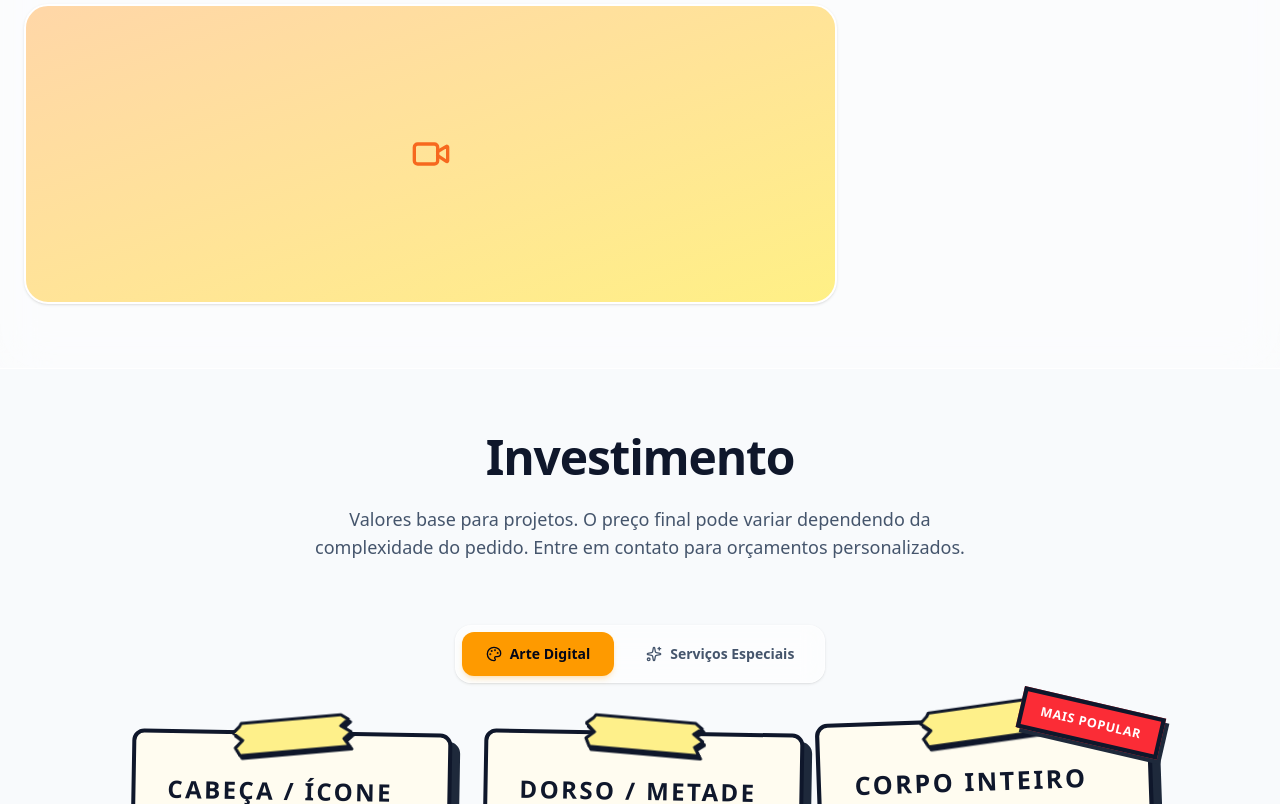
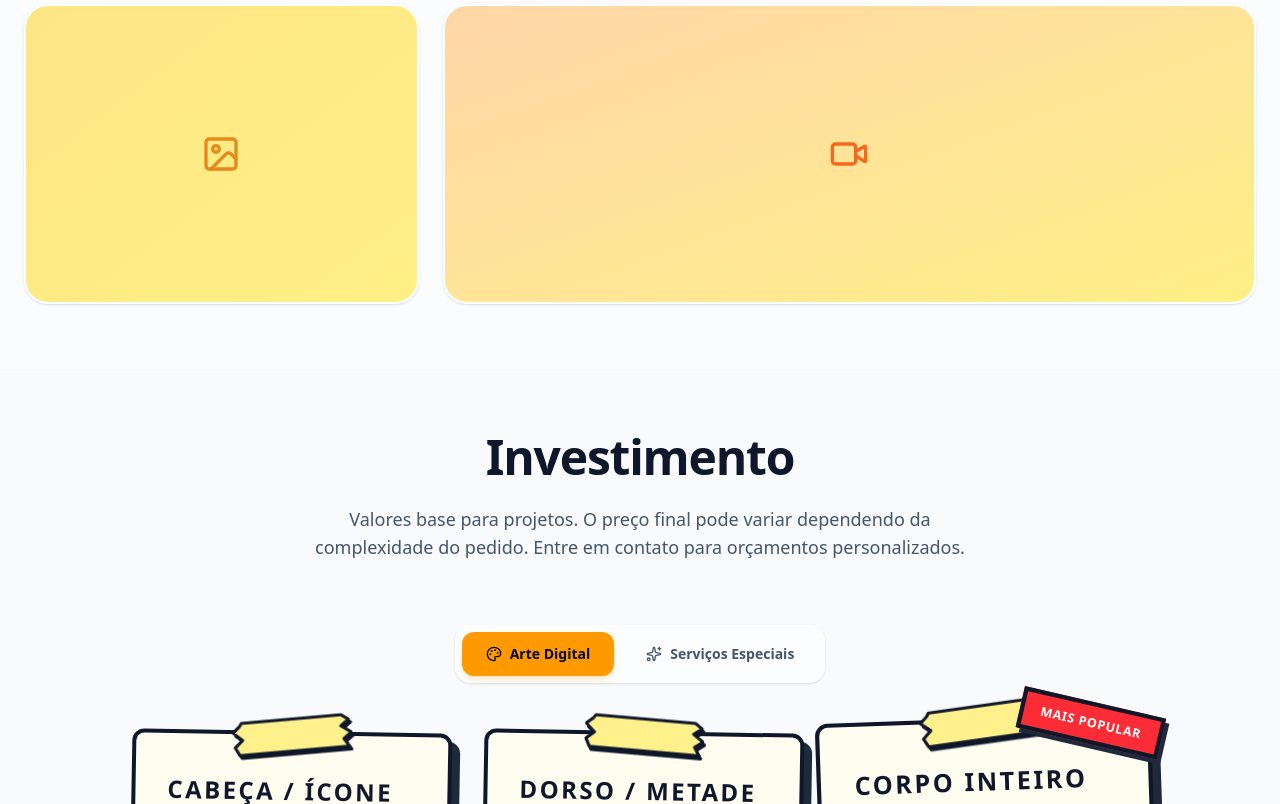
Before and after one commit to DiogoAlbq/PortfolioMaka, a React (Vite) app: page / in a window 1280 px wide. Shown: the part 1520-2324 px from the top of the page. Built offline with nearby package versions, Linux system fonts and the light colour scheme.

Commit message:
Update via Manager v5.0 — 2026-06-20 16:13

```diff
--- a/src/data.tsx
+++ b/src/data.tsx
@@ -226,6 +226,8 @@ export const artItems: PortfolioItem[] = [
   { type: 'image', color: 'from-amber-200 to-orange-100', iconColor: 'text-amber-600', icon: <ImageIcon className="w-10 h-10" /> },
 
   { type: 'image', color: 'from-amber-200 to-yellow-200', iconColor: 'text-amber-600', icon: <ImageIcon className="w-10 h-10" />, double: true },
+
+  { type: 'image', color: 'from-amber-200 to-yellow-200', iconColor: 'text-amber-600', icon: <ImageIcon className="w-10 h-10" /> },
 ];
 
 export const videoItems: PortfolioItem[] = [
```
